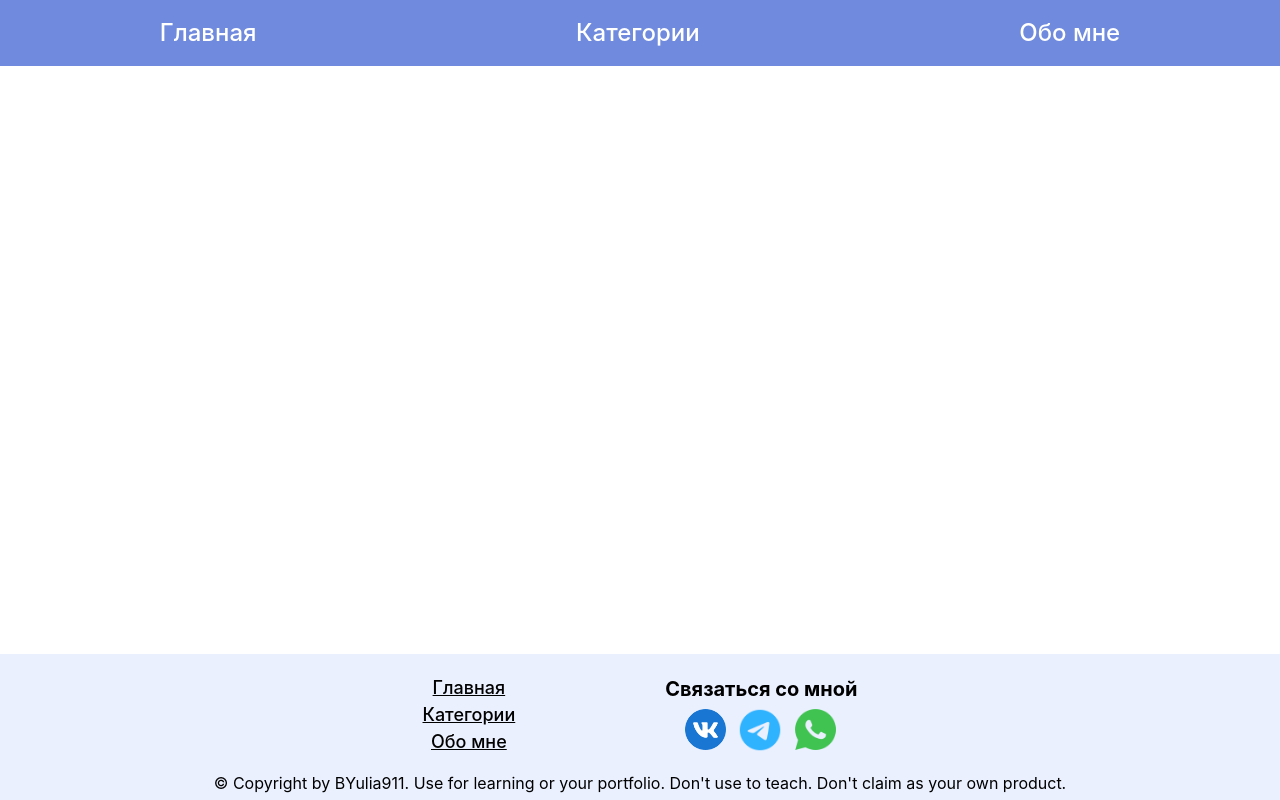
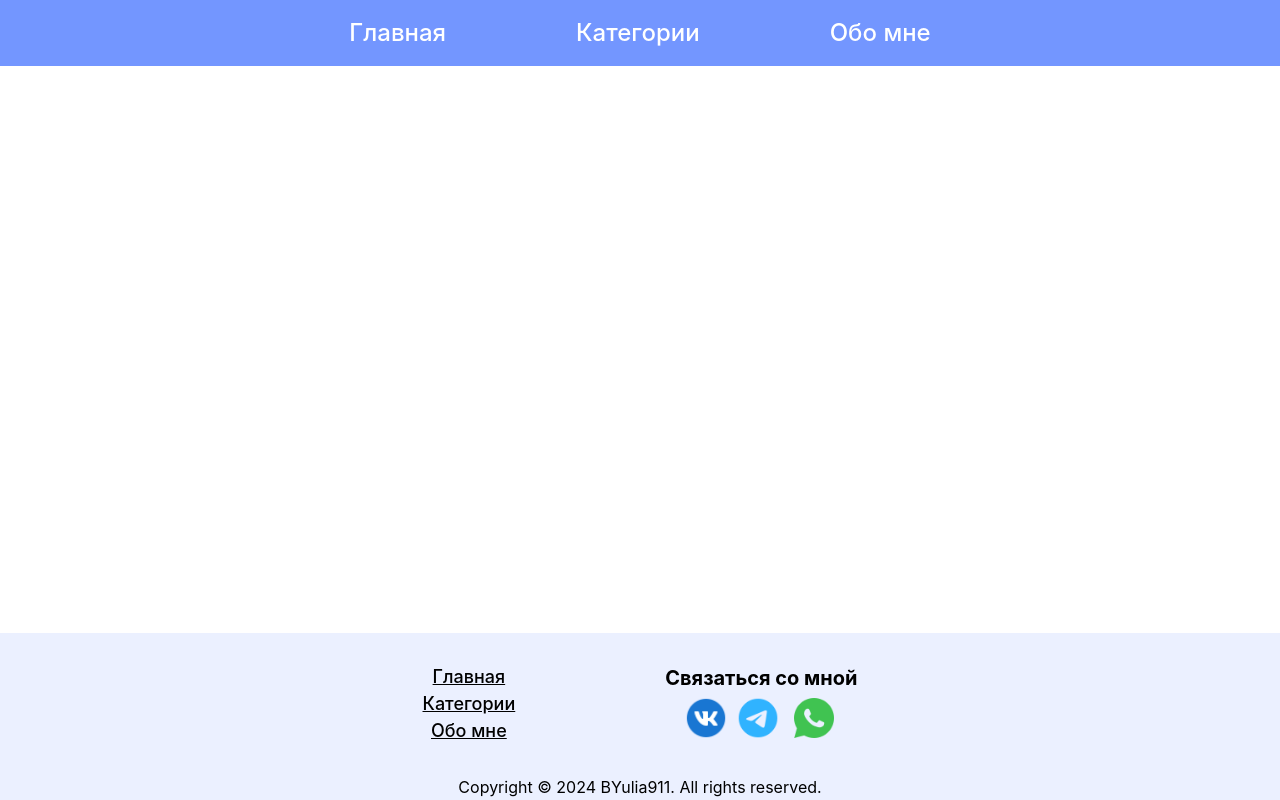
Before and after one commit to BYulia911/Blog, a React (Vite) app: page / in a window 1280 px wide. Built offline with nearby package versions, Linux system fonts and the light colour scheme.

Commit message:
Дополнение header и footer

```diff
--- a/src/Components/Footer/Footer.jsx
+++ b/src/Components/Footer/Footer.jsx
@@ -15,13 +15,13 @@ function Footer() {
                 <div className={classes.contacts}>
                     <h4 className={classes.h4}>Связаться со мной</h4>
                     <div className={classes.logos}>
-                        <img className={classes.logoImg} src={vkLogo}></img>
+                        <img className={classes.logoVk} src={vkLogo}></img>
                         <img className={classes.logoTg} src={telegramLogo}></img>
                         <img className={classes.logoWhatsup} src={whatsupLogo}></img>
                     </div>
                 </div>
             </div>
-            <p className={classes.p}>© Copyright by BYulia911. Use for learning or your portfolio. Don't use to teach. Don't claim as your own product.</p>
+            <p className={classes.p}>Copyright © 2024 BYulia911. All rights reserved.</p>
         </footer>
 
     )
--- a/src/Components/Footer/Footer.module.css
+++ b/src/Components/Footer/Footer.module.css
@@ -27,7 +27,7 @@
     color: black;
 }
 .a:hover {
-    color: #708BDD;
+    color: #7396ff;
 }
 
 .logos {
@@ -38,19 +38,20 @@
     gap: 8px;
 }
 
-.logoImg {
-    height: 49px;
-    width: 49px;
+.logoVk {
+    height: 46px;
+    width: 46px;
 }
 
 .logoTg {
-    height: 44px;
-    width: 44px;
+    height: 42px;
+    width: 42px;
 }
 
 .logoWhatsup {
-    height: 51px;
-    width: 51px;
+    height: 50px;
+    width: 50px;
+    margin-left: 2px;
 }
 
 .h4 {
@@ -62,6 +63,11 @@
 .p {
     text-align: center;
     font-size: 16px;
-    margin-bottom: 5px;
+    margin: 0;
     color: black;
+    padding: 1px;
 }
+
+.footerContainer {
+    margin: 30px;
+}
--- a/src/Components/Header/Header.module.css
+++ b/src/Components/Header/Header.module.css
@@ -1,5 +1,5 @@
 .header {
-    background-color: #708BDD;
+    background-color: #7396ff;
     width: 100%;
     position: fixed;
     top: 0;
@@ -19,7 +19,8 @@
     list-style: none;
     display: flex;
     flex-direction: row;
-    justify-content: space-around;
+    justify-content: center;
+    gap: 100px;
     padding: 0;
     margin: 0;
     width: 100%;
@@ -33,7 +34,10 @@
 .a {
     text-decoration: none;
     color: white;
+    padding: 8px 15px 9px;
+    border-radius: 20px;
 }
 .a:hover {
     color: black;
+    background-color: #EBF0FF;
 }
```
